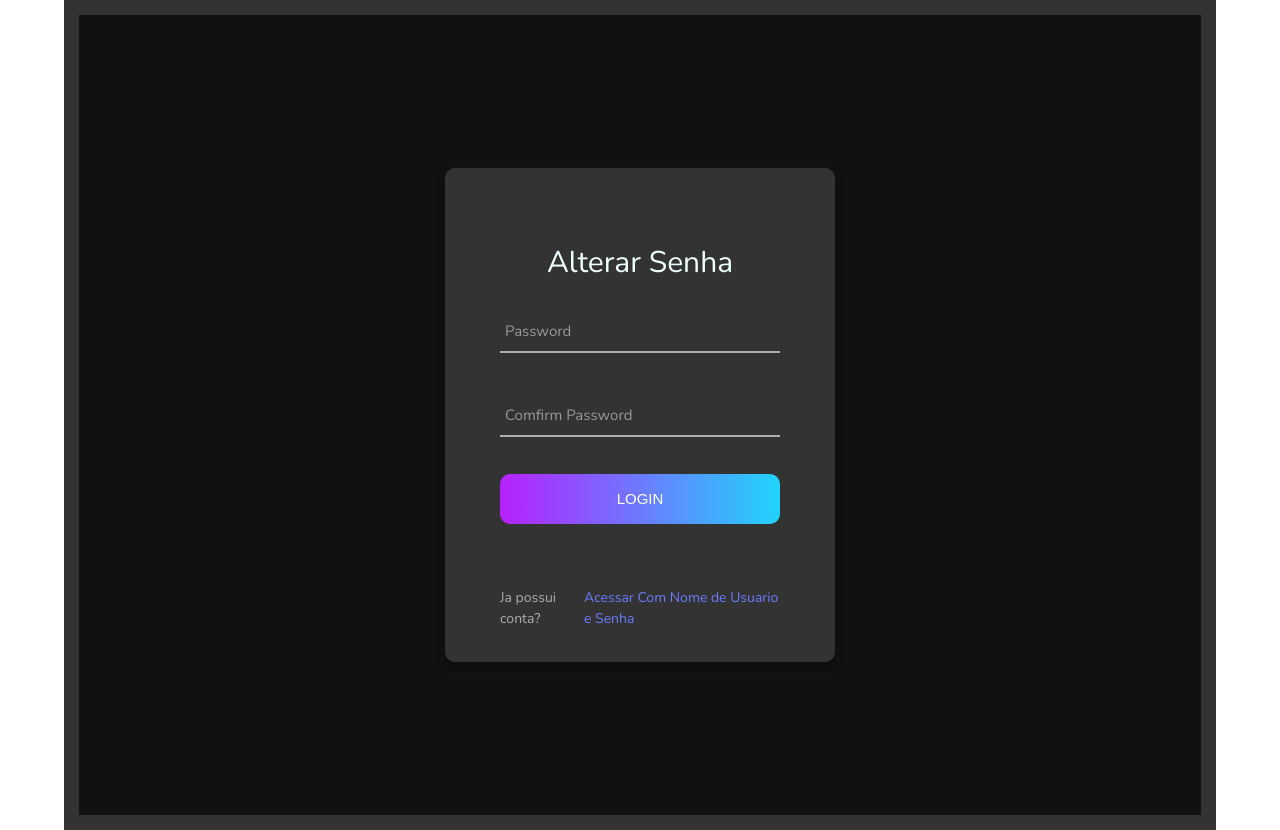
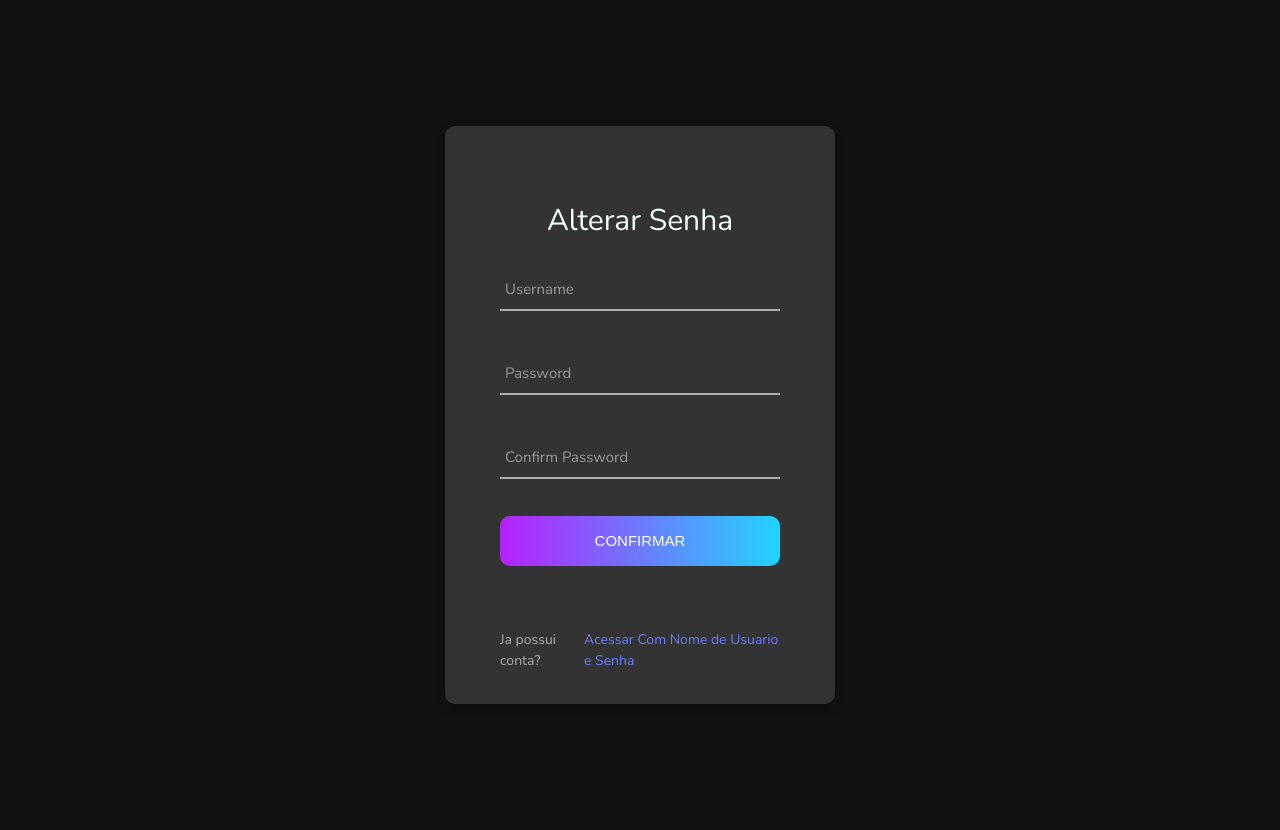
Before and after one commit to VictorSCamargo/app-web-fullstack-1, a React (Create React App) app in the folder frontend/login/: page /alterar in a window 1280 px wide. Built offline with nearby package versions, Linux system fonts and the light colour scheme; a web font is replaced by a local one.

Commit message:
Alterar com nome de usuario e correcao do css

```diff
--- a/frontend/login/src/components/LayoutComponents/styles.css
+++ b/frontend/login/src/components/LayoutComponents/styles.css
@@ -1,4 +1,8 @@
-.container {
+body{
+  background-color: #111;
+}
+
+.container{
     width: 100%;
     margin: 0 auto;
   }
--- a/frontend/login/src/components/PostComponent/styles.css
+++ b/frontend/login/src/components/PostComponent/styles.css
@@ -5,7 +5,6 @@
     flex-direction: column;
     justify-content: center;
     padding: 15px;
-    background-color: #333;
     width: 90%;
   }
 
--- a/frontend/login/src/pages/Alterar/index.jsx
+++ b/frontend/login/src/pages/Alterar/index.jsx
@@ -1,24 +1,30 @@
 import { Link } from "react-router-dom";
 import { useState } from "react";
-import { LayoutComponents } from "../../components/LayoutComponents"
-
+import { LayoutComponents } from "../../components/LayoutComponents";
 
 export const Alterar = () => {
+  const [username, setUsername] = useState("");
   const [password, setPassword] = useState("");
   const [confirmpassword, setConfirmpassword] = useState("");
 
   async function requisitarAlteracaoDeSenha(event) {
     event.preventDefault();
-
-
-
-
   }
 
   return (
     <LayoutComponents>
       <form className="login-form">
         <span className="login-form-title">Alterar Senha</span>
+        <div className="wrap-input">
+          <input
+            className={username !== "" ? "has-val input" : "input"}
+            type="text"
+            value={username}
+            onChange={(e) => setUsername(e.target.value)}
+          />
+          <span className="focus-input" data-placeholder="Username"></span>
+        </div>
+
         <div className="wrap-input">
           <input
             className={password !== "" ? "has-val input" : "input"}
@@ -36,11 +42,16 @@ export const Alterar = () => {
             value={confirmpassword}
             onChange={(e) => setConfirmpassword(e.target.value)}
           />
-          <span className="focus-input" data-placeholder="Comfirm Password"></span>
+          <span
+            className="focus-input"
+            data-placeholder="Confirm Password"
+          ></span>
         </div>
 
         <div className="container-login-form-btn">
-          <button className="login-form-btn">Login</button>
+          <button className="login-form-btn">
+            Confirmar
+          </button>
         </div>
 
         <div className="text-center">
@@ -52,5 +63,5 @@ export const Alterar = () => {
         </div>
       </form>
     </LayoutComponents>
-    )
-}
+  );
+};
--- a/frontend/login/src/pages/Register/index.jsx
+++ b/frontend/login/src/pages/Register/index.jsx
@@ -77,11 +77,11 @@ export const Register = () => {
             value={confirmpassword}
             onChange={(e) => setConfirmpassword(e.target.value)}
           />
-          <span className="focus-input" data-placeholder="Comfirm Password"></span>
+          <span className="focus-input" data-placeholder="Confirm Password"></span>
         </div>
 
         <div className="container-login-form-btn">
-          <button className="login-form-btn" onClick={criaUsuario}>Login</button>
+          <button className="login-form-btn" onClick={criaUsuario}>Cadastrar</button>
         </div>
 
         <div className="text-center">
```
Also changed, not shown: 1 other file (tests, documents, lock files or other folders). Lines whose indentation alone changed are shown as unchanged.
